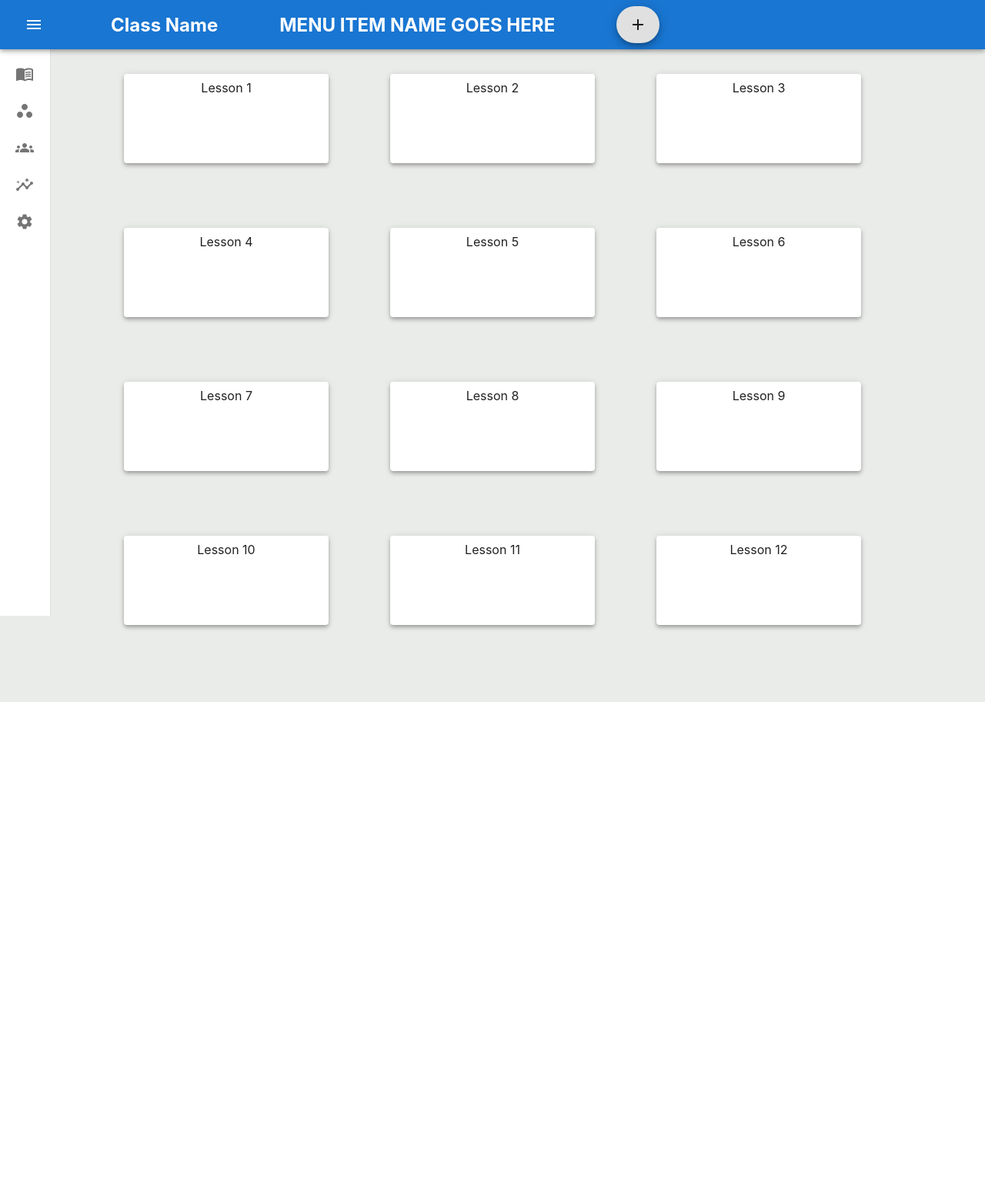
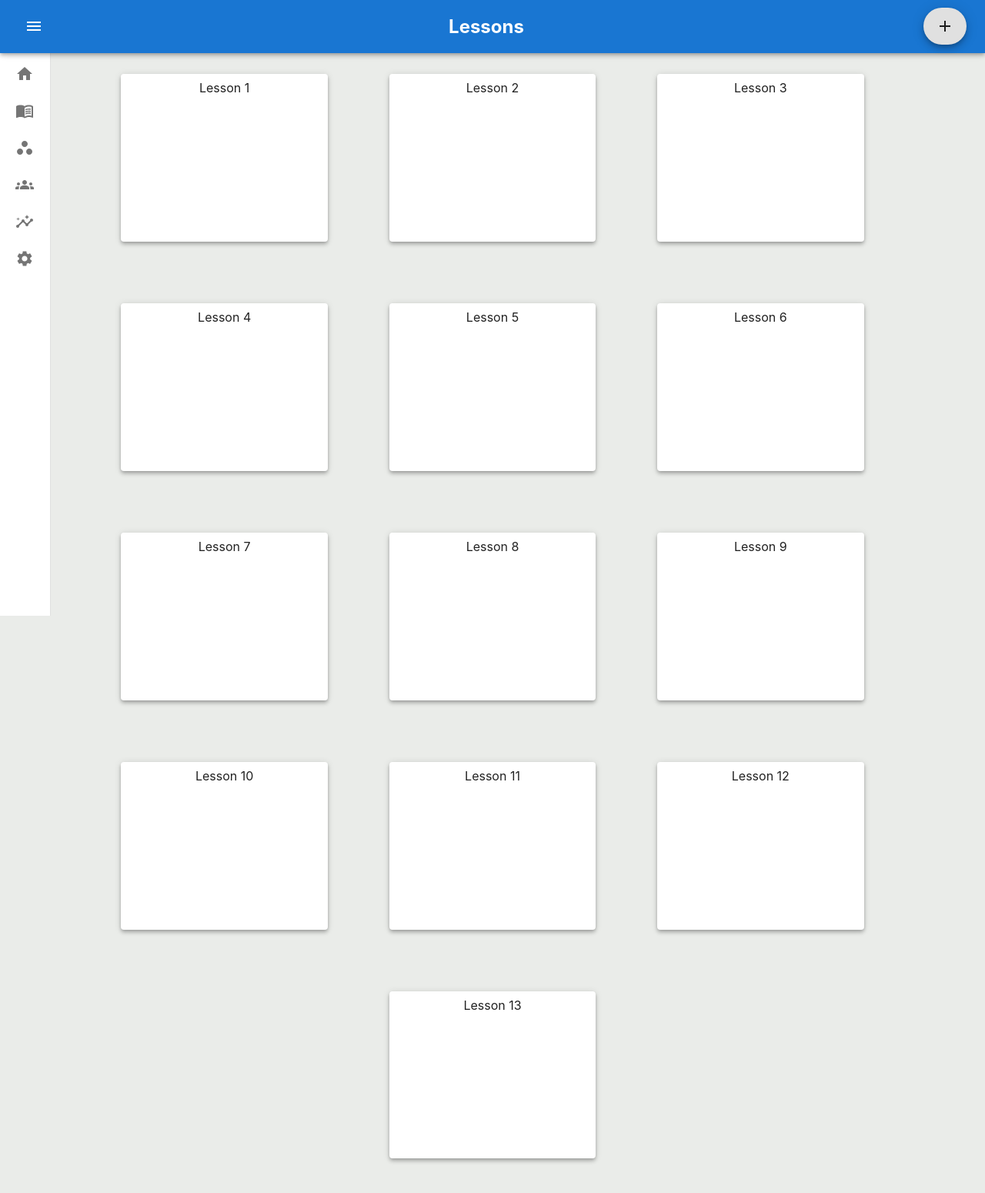
Before and after one commit to breeatoomey/instructor-app, a React (Create React App) app in the folder client/: page /lessons in a window 1280 px wide. Shown: the top 1550 px of the page at 77% size. Before the commit the page ends 912 px from the top, so only its background shows below. Built offline with nearby package versions, Linux system fonts and the light colour scheme.

Commit message:
fixed some stuff with the sidemenu

```diff
--- a/client/package.json
+++ b/client/package.json
@@ -41,8 +41,7 @@
     "development": [
       "last 1 chrome version",
       "last 1 firefox version",
-      "last 1 safari version",
-      "@babel/plugin-proposal-private-property-in-object"
+      "last 1 safari version"
     ]
   }
 }
--- a/client/src/App.css
+++ b/client/src/App.css
@@ -1,39 +1,3 @@
 .App {
   text-align: center;
-  height: 100vh;
 }
-
-.App-logo {
-  height: 40vmin;
-  pointer-events: none;
-}
-
-@media (prefers-reduced-motion: no-preference) {
-  .App-logo {
-    animation: App-logo-spin infinite 20s linear;
-  }
-}
-
-.App-header {
-  background-color: #282c34;
-  min-height: 100vh;
-  display: flex;
-  flex-direction: column;
-  align-items: center;
-  justify-content: center;
-  font-size: calc(10px + 2vmin);
-  color: white;
-}
-
-.App-link {
-  color: #61dafb;
-}
-
-@keyframes App-logo-spin {
-  from {
-    transform: rotate(0deg);
-  }
-  to {
-    transform: rotate(360deg);
-  }
-}
--- a/client/src/Components/ClassPage/Pages/ClassroomSettings.jsx
+++ b/client/src/Components/ClassPage/Pages/ClassroomSettings.jsx
@@ -4,7 +4,7 @@ import SideMenu from '../SideMenu/SideMenu'
 export default function ClassroomSettings() {
   return (
     <div className="classroomSettings">
-      <SideMenu />
+      <SideMenu page="Classroom Settings" />
       <h1> Classroom Settings </h1>
     </div>
   )
--- a/client/src/Components/ClassPage/Pages/EditKnowledgeGraph.jsx
+++ b/client/src/Components/ClassPage/Pages/EditKnowledgeGraph.jsx
@@ -158,7 +158,7 @@ const EditKnowledgeGraph = () => {
         height: '90vh',
       }}
     >
-      <SideMenu />
+      <SideMenu page="Knowledge Graph" />
       <Box
         id="user-input"
         sx={{
--- a/client/src/Components/ClassPage/Pages/Lessons.jsx
+++ b/client/src/Components/ClassPage/Pages/Lessons.jsx
@@ -65,20 +65,26 @@ const mockLessons = [
     description: 'This is the twelfth lesson',
     id: 12,
   },
+  {
+    title: 'Lesson 13',
+    description: 'This is the thirteenth lesson',
+    id: 13,
+  },
 ]
 
 const Lessons = () => {
   const navigate = useNavigate()
   return (
-    <div className="lessons">
-      <SideMenu isLessonPage={true} />
+    <>
+      <SideMenu page="Lessons" />
       <Box
+        id="lessons-container"
         sx={{
           display: 'flex',
           flexWrap: 'wrap',
           justifyContent: 'center',
           backgroundColor: '#EAECE9',
-          height: '100vh',
+          // height: '100vh',
           padding: 7,
         }}
       >
@@ -88,13 +94,18 @@ const Lessons = () => {
               key={index}
               elevation={4}
               sx={{
-                width: 250,
-                height: 100,
+                width: '25ch',
+                height: '20ch',
                 margin: 5,
                 padding: 1,
+
                 '&:hover': {
-                  backgroundColor: '#f5f5f5',
+                  backgroundColor: '#EAECE9',
                   cursor: 'pointer',
+                  outline: '1px solid black',
+                  transform: 'scale(1.05)',
+                  transition: 'all',
+                  transitionDuration: '0.3s',
                 },
               }}
               onClick={() => navigate('/lesson')}
@@ -104,7 +115,7 @@ const Lessons = () => {
           )
         })}
       </Box>
-    </div>
+    </>
   )
 }
 
--- a/client/src/Components/ClassPage/Pages/StudentPerformance.jsx
+++ b/client/src/Components/ClassPage/Pages/StudentPerformance.jsx
@@ -4,7 +4,7 @@ import SideMenu from '../SideMenu/SideMenu'
 const StudentPerformance = () => {
   return (
     <div>
-      <SideMenu />
+      <SideMenu page="Student Performance" />
       <h1> Student Performance</h1>
     </div>
   )
--- a/client/src/Components/ClassPage/Pages/roster.jsx
+++ b/client/src/Components/ClassPage/Pages/roster.jsx
@@ -3,7 +3,7 @@ import SideMenu from '../SideMenu/SideMenu'
 export default function Roster() {
   return (
     <div className="roster">
-      <SideMenu />
+      <SideMenu page="Roster" />
       <h1>Roster</h1>
     </div>
   )
--- a/client/src/Components/ClassPage/SideMenu/SideMenu.jsx
+++ b/client/src/Components/ClassPage/SideMenu/SideMenu.jsx
@@ -1,5 +1,6 @@
 // import { Drawer } from '@mui/material'
 import { Menu, ChevronLeft } from '@mui/icons-material'
+import HomeIcon from '@mui/icons-material/Home'
 import LessonsIcon from '@mui/icons-material/MenuBook'
 import KnowledgeGraphIcon from '@mui/icons-material/Workspaces'
 import RosterIcon from '@mui/icons-material/Groups'
@@ -15,7 +16,7 @@ import ListItem from '@mui/material/ListItem'
 import ListItemButton from '@mui/material/ListItemButton'
 import ListItemIcon from '@mui/material/ListItemIcon'
 import ListItemText from '@mui/material/ListItemText'
-import { IconButton, Stack, Fab, Tooltip } from '@mui/material'
+import { IconButton, Box, Fab, Tooltip } from '@mui/material'
 import { useState } from 'react'
 import { useNavigate } from 'react-router-dom'
 
@@ -88,7 +89,7 @@ const Drawer = styled(MuiDrawer, { shouldForwardProp: prop => prop !== 'open' })
   })
 )
 
-const SideMenu = ({ isLessonPage }) => {
+const SideMenu = ({ page }) => {
   const theme = useTheme()
   const [isSideMenuOpen, setIsSideMenuOpen] = useState(false)
 
@@ -96,6 +97,7 @@ const SideMenu = ({ isLessonPage }) => {
   const handleMenuClose = () => setIsSideMenuOpen(false)
 
   const sideMenuItems = [
+    { text: 'Home', icon: <HomeIcon />, slug: '/home' },
     { text: 'Lessons', icon: <LessonsIcon />, slug: '/lessons' },
     { text: 'Knowledge Graph', icon: <KnowledgeGraphIcon />, slug: '/knowledge-graph' },
     { text: 'Roster', icon: <RosterIcon />, slug: '/roster' },
@@ -107,14 +109,15 @@ const SideMenu = ({ isLessonPage }) => {
   return (
     <div className="side-menu">
       <AppBar position="fixed" open={isSideMenuOpen}>
-        <Toolbar>
-          <Stack direction="row" spacing={10} justifyContent="center" alignItems="center">
+        <Toolbar sx={{ display: 'flex', justifyContent: 'space-between' }}>
+          <Box sx={{ display: 'flex', justifyContent: 'flex-start' }}>
             <IconButton onClick={handleMenuOpen} sx={{ color: 'white' }}>
               <Menu />
             </IconButton>
-            <h2 onClick={() => navigate('/home')}>Class Name</h2>
-            <h2>MENU ITEM NAME GOES HERE</h2>
-            {isLessonPage ? (
+          </Box>
+          <h2>{page}</h2>
+
+          {page === 'Lessons' ? (
             <>
               <Tooltip title="Add Lesson">
                 <Fab variant="extended" color="white" onClick={() => navigate('/add-lessons')}>
@@ -123,9 +126,8 @@ const SideMenu = ({ isLessonPage }) => {
               </Tooltip>
             </>
           ) : (
-              ''
+            <div></div> // empty div to maintain the same number of children in the toolbar ( sorry for the hacky solution :/ )
           )}
-          </Stack>
         </Toolbar>
       </AppBar>
       <Drawer variant="permanent" open={isSideMenuOpen}>
```
Lines whose indentation alone changed are shown as unchanged.
